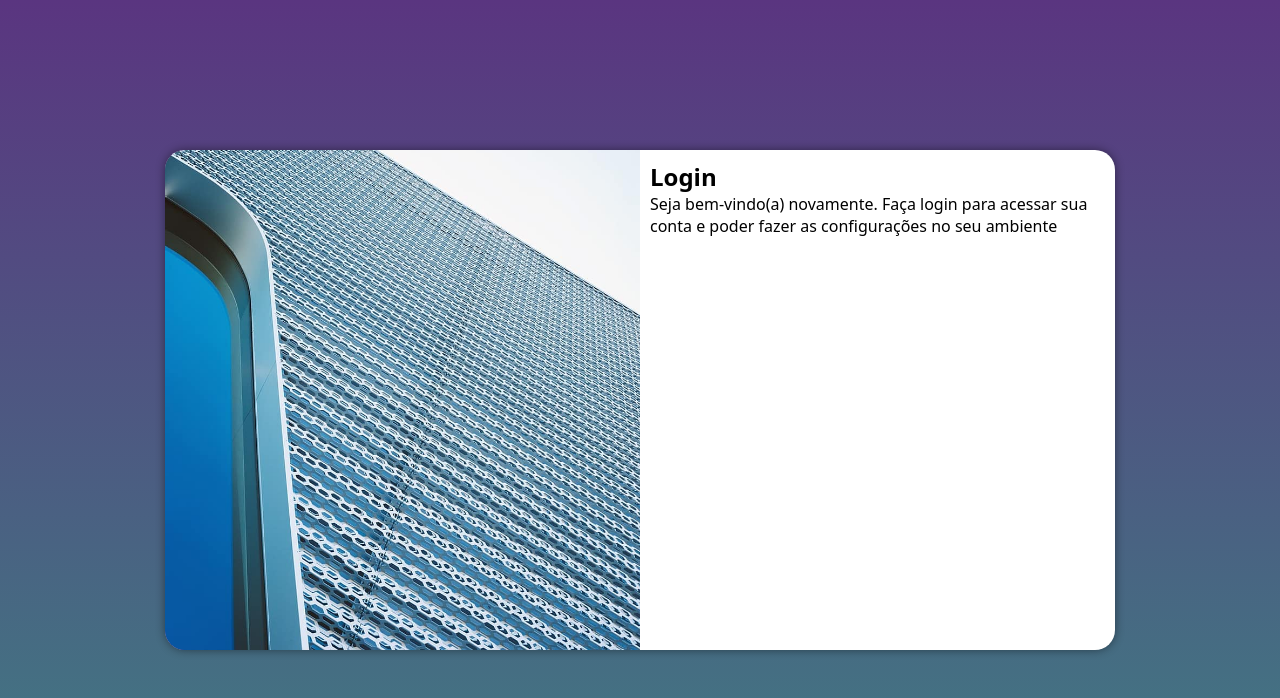
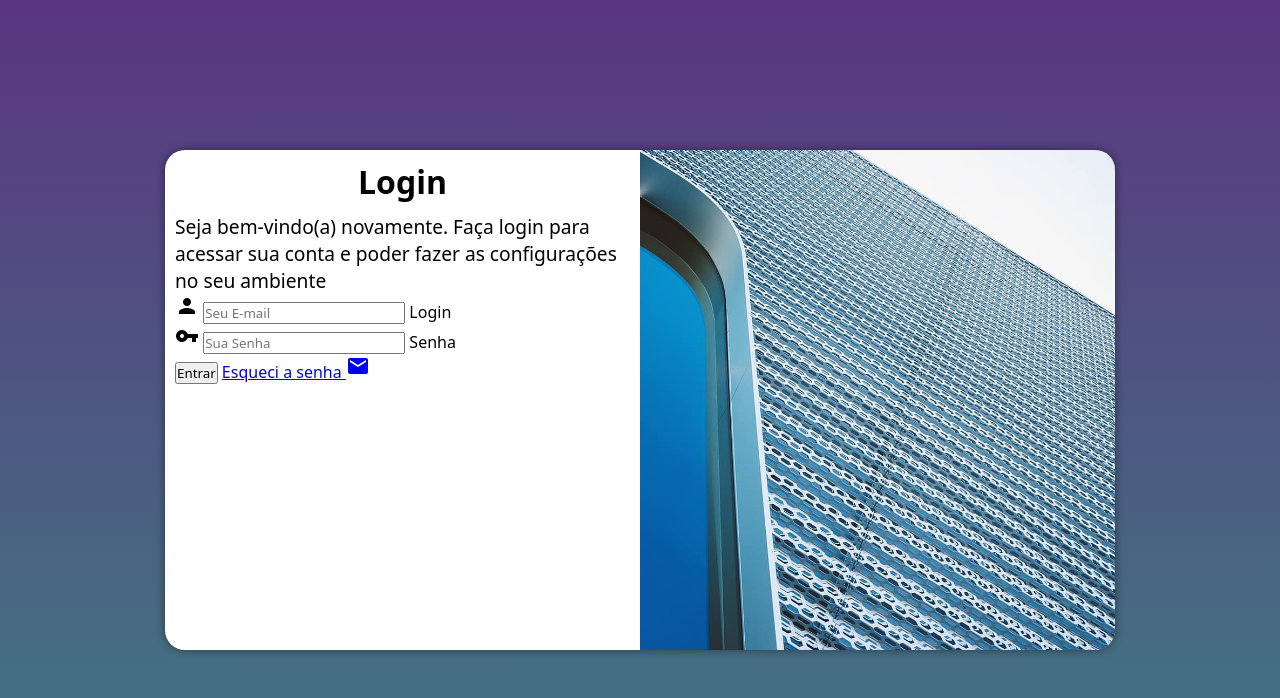
Before and after one commit to joaovitormalta/projeto-login, a plain HTML site: page index.html in a window 1280 px wide. Drawn offline with Linux system fonts and the light colour scheme.

Commit message:
formulario

```diff
--- a/estilo/mq.css
+++ b/estilo/mq.css
@@ -36,13 +36,21 @@
     }
 
     section#login > div#imagem {
-        float: left;
+        float: right;
         width: 50%;
         height: 100%;
     }
 
     section#login > div#formulario {
-        float: right;
+        float: left;
         width: 50%;
     }
+
+    div#formulario > p {
+        font-size: 1.2em;
+    }
+
+    div#formulario > h1 {
+        font-size: 2em;
+    }
 }
--- a/estilo/style.css
+++ b/estilo/style.css
@@ -51,3 +51,12 @@ section#login > div#formulario {
     display: block;
     padding: 10px;
 }
+
+div#formulario > h1 {
+    text-align: center;
+    margin-bottom: 10px;
+}
+
+div#formulario > p {
+    font-size: 0.8em;
+}
--- a/index.html
+++ b/index.html
@@ -6,6 +6,7 @@
     <title>Login</title>
     <link rel="stylesheet" href="estilo/style.css">
     <link rel="stylesheet" href="estilo/mq.css">
+    <link rel="stylesheet" href="https://fonts.googleapis.com/icon?family=Material+Icons">
 </head>
 <body>
     <main>
@@ -16,7 +17,20 @@
             <div id="formulario">
                 <h1>Login</h1>
                 <p>Seja bem-vindo(a) novamente. Faça login para acessar sua conta e poder fazer as configurações no seu ambiente</p>
-                <form action="" method="post"></form>
+                <form action="" method="post" autocomplete="on">
+                    <div class="campo">
+                        <span class="material-icons">person</span>
+                        <input type="email" name="login" id="ilogin" placeholder="Seu E-mail" autocomplete="email" required>
+                        <label for="ilogin">Login</label>
+                    </div>
+                    <div class="campo">
+                        <span class="material-icons">vpn_key</span>
+                        <input type="password" name="senha" id="isenha" placeholder="Sua Senha" minlength="8" autocomplete="current-password" required>
+                        <label for="isenha">Senha</label>
+                    </div>
+                    <input type="submit" value="Entrar">
+                    <a href="esqueci.html">Esqueci a senha <span class="material-icons">mail</span></a>
+                </form>
             </div>
         </section>
     </main>
```
